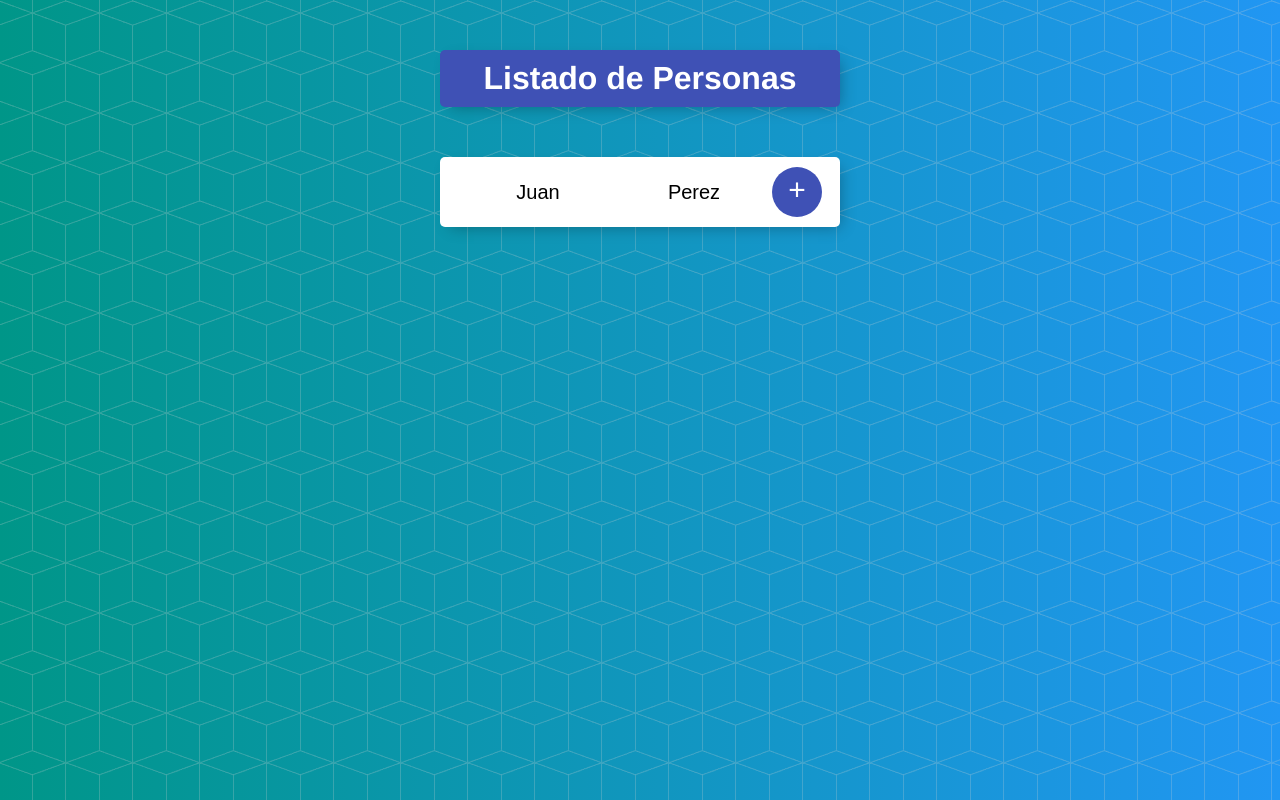
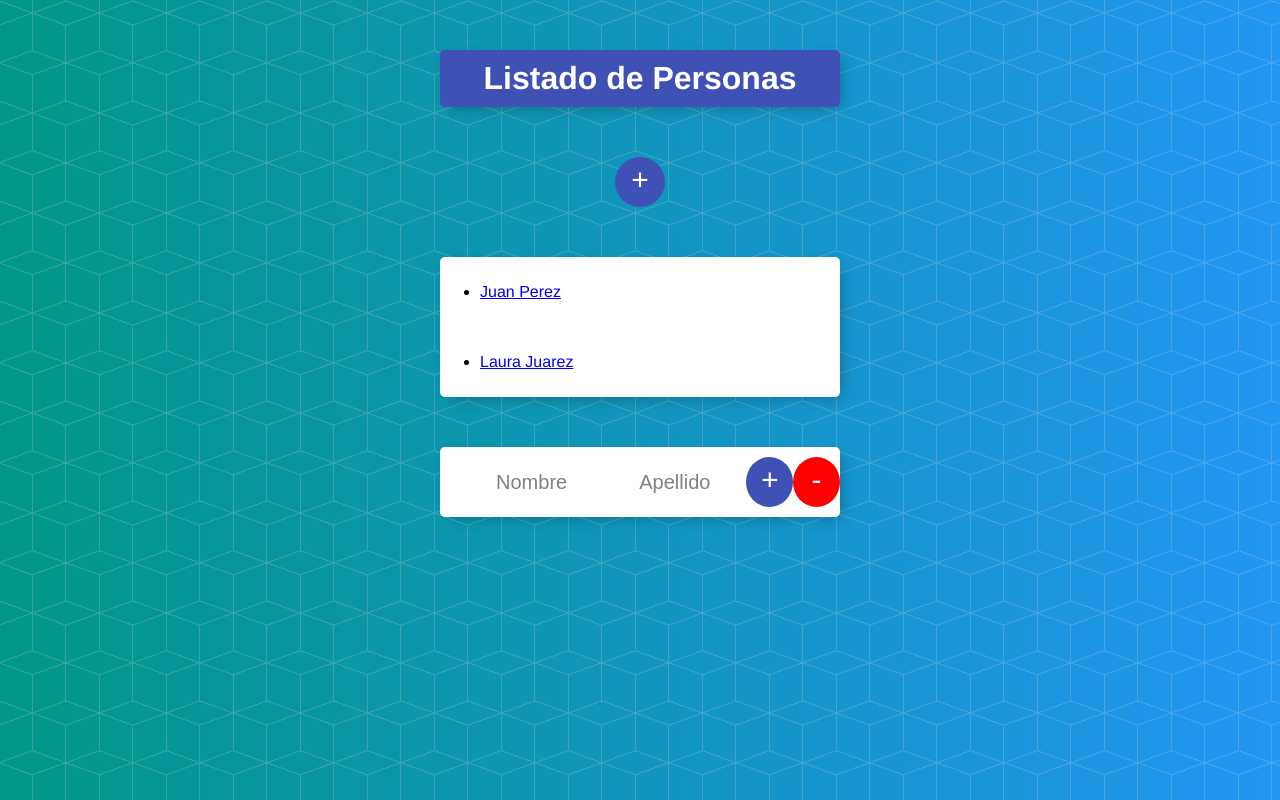
Before and after one commit to saul9402/listado-personas-angular, an Angular app: page /personas/0 in a window 1280 px wide. Shown: the top 800 px of the page. Built offline with nearby package versions, Linux system fonts and the light colour scheme.

Commit message:
se agrega query params, child routes y componentes de error para rutas inexistentes dentro del sistema

```diff
--- a/src/app/app.module.ts
+++ b/src/app/app.module.ts
@@ -9,13 +9,15 @@ import { FormularioComponent } from './personas/formulario/formulario.component'
 import { LogginService } from './LogginService.service';
 import { PersonasService } from './personas.service';
 import { PersonasComponent } from './personas/personas.component';
+import { ErrorComponent } from './error/error.component';
 
 @NgModule({
   declarations: [
     AppComponent,
     FormularioComponent,
     PersonaComponent,
-    PersonasComponent
+    PersonasComponent,
+    ErrorComponent
   ],
   imports: [
     BrowserModule,
--- /dev/null
+++ b/src/app/error/error.component.html
@@ -0,0 +1,3 @@
+<div class="box">
+    <p>NO se encuentra el recurso solicitado</p>
+</div>
--- /dev/null
+++ b/src/app/error/error.component.ts
@@ -0,0 +1,15 @@
+import { Component, OnInit } from '@angular/core';
+
+@Component({
+  selector: 'app-error',
+  templateUrl: './error.component.html',
+  styleUrls: ['./error.component.css']
+})
+export class ErrorComponent implements OnInit {
+
+  constructor() { }
+
+  ngOnInit() {
+  }
+
+}
--- a/src/app/personas.service.ts
+++ b/src/app/personas.service.ts
@@ -32,4 +32,7 @@ export class PersonasService {
         persona1.nombre = persona.nombre;
         persona1.apellido = persona.apellido;
     }
+    eliminarPersona(index: number) {
+        this.personas.splice(index, 1);
+    }
 }
--- a/src/app/personas/formulario/formulario.component.html
+++ b/src/app/personas/formulario/formulario.component.html
@@ -5,9 +5,11 @@
         <input type="text" name="nombre" id="nombre" placeholder="Nombre"
             [(ngModel)]="nombreInput" required>
 
-        <input type="text" name="apellido" id="apellido" placeholder="apellido"
+        <input type="text" name="apellido" id="apellido" placeholder="Apellido"
             [(ngModel)]="apellidoInput" required>
 
-        <button style="cursor:pointer" type="submit">+</button>
+        <button *ngIf="modoEdicon != 1" style="cursor:pointer" type="submit">+</button>
+        <button  *ngIf="modoEdicon == 1" style="cursor:pointer" type="submit">~</button>
+        <button *ngIf="index != null" style="cursor:pointer" class="buttonRed" (click)="eliminarPersona()" type="submit">-</button>
     </form>
 </div>
--- a/src/app/personas/formulario/formulario.component.ts
+++ b/src/app/personas/formulario/formulario.component.ts
@@ -19,6 +19,7 @@ export class FormularioComponent implements OnInit {
   nombreInput: string;
   apellidoInput: string;
   index: number;
+  modoEdicon: number;
 
   constructor(private logginService: LogginService,
     private personasService: PersonasService,
@@ -31,7 +32,8 @@ export class FormularioComponent implements OnInit {
 
   ngOnInit() {
     this.index = this.route.snapshot.params['id'];
-    if(this.index){
+    this.modoEdicon = +this.route.snapshot.queryParams['modoEdicion'];
+    if (this.modoEdicon != null && this.modoEdicon === 1) {
       const persona = this.personasService.encontrarPersona(this.index);
       this.nombreInput = persona.nombre;
       this.apellidoInput = persona.apellido;
@@ -40,12 +42,19 @@ export class FormularioComponent implements OnInit {
 
   onGuardarPersona() {
     let persona1 = new Persona(this.nombreInput, this.apellidoInput);
-    if(this.index){
+    if (this.modoEdicon != null && this.modoEdicon === 1) {
       this.personasService.modificarPersona(this.index, persona1);
-    }else{
+    } else {
       this.personasService.agregarPersona(persona1);
     }
     this.router.navigate(["personas"]);
   }
 
+  eliminarPersona() {
+    if (this.index != null) {
+      this.personasService.eliminarPersona(this.index);
+    }
+    this.router.navigate(['personas']);
+  }
+
 }
--- a/src/app/personas/persona/persona.component.html
+++ b/src/app/personas/persona/persona.component.html
@@ -3,8 +3,9 @@
   <ul>
     <li>
       <a [routerLink]="['/personas', indice]"
-        routerLinkActive="router-link-active">{{ persona.nombre
-        }} {{persona.apellido}}</a>
+        [queryParams] = "{modoEdicion: '1'}"
+      >
+        {{ persona.nombre }} {{persona.apellido}}</a>
     </li>
   </ul>
 </div>
--- a/src/app/personas/personas.component.html
+++ b/src/app/personas/personas.component.html
@@ -1,5 +1,4 @@
-<div styel="text-align: center">
-
+<div style="text-align: center">
     <button style="cursor: pointer" (click)="agregar()">+</button>
 </div>
 
@@ -13,6 +12,4 @@
           realizara alguna tareea con esos datos. En este caso iterar y mostrar -->
     </app-persona>
 </div>
-<div class="box">
-    <app-formulario></app-formulario>
-</div>
+<router-outlet></router-outlet>
--- a/src/styles.css
+++ b/src/styles.css
@@ -67,6 +67,18 @@ html {
     border-width: 0;
   }
 
+  .buttonRed {
+    min-height: 50px;
+    width: 50px;
+    border-radius: 50%;
+    border-color: transparent;
+    background-color: red;
+    color: #fff;
+    font-size: 30px;
+    padding-bottom: 6px;
+    border-width: 0;
+  }
+
   input[type="text"] {
     text-align: center;
     height: 60px;
```
Also changed, not shown: src/app/app-routing.module.ts (+9 -4 lines), src/app/error/error.component.css (added).
